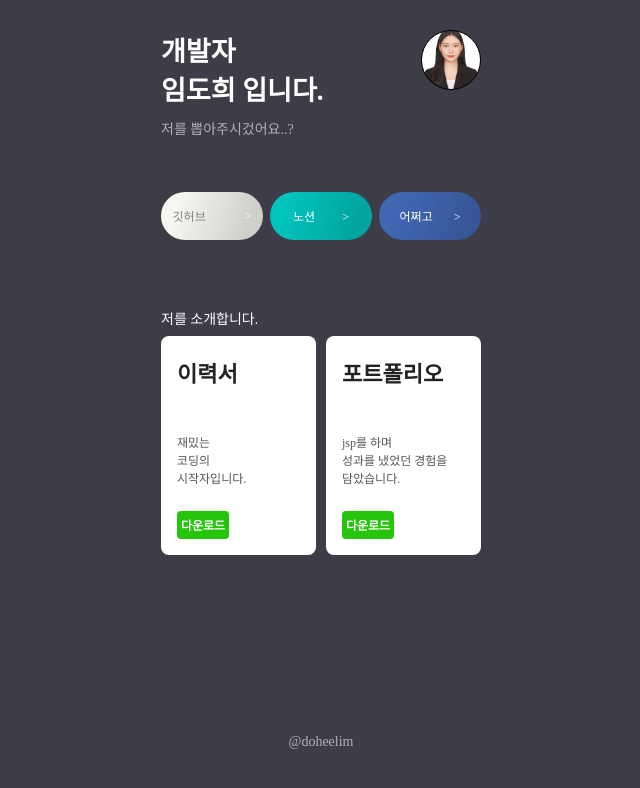
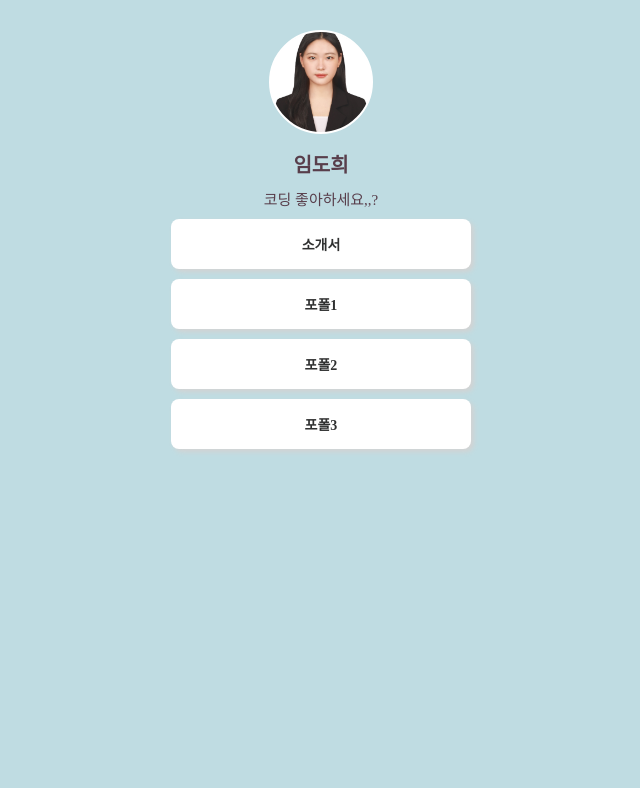
Before and after one commit to doheelim/mypage, a plain HTML site: page index.html in a window 1280 px wide. Shown: the whole page, without its empty margins (319-959 px from the left). Drawn offline with Linux system fonts and the light colour scheme; a web font is replaced by a local one.

Commit message:
Update index.html

```diff
--- a/index.html
+++ b/index.html
@@ -1,165 +1,94 @@
 <!DOCTYPE html>
 <html>
     <head>
-    <meta charset="UTF-8">
-    <meta http-equiv="X-UA-Compatible" content="IE=edge">
-    <meta name="viewport" content="width=device-width, initial-scale=1.0">
-    <meta property="og:title" content="임도희">
-    <meta property="og:description" content="풀스택 임도희입니다.">
-    <meta property="og:image" content="https://s3.ap-northeast-2.amazonaws.com/materials.spartacodingclub.kr/free_myprofile/%EB%A5%B4%ED%83%84+%EC%98%A4%EB%A6%AC%EC%A7%80%EB%84%90/%EB%A5%B4%ED%83%84%EC%98%A4%EB%A6%AC%EC%A7%80%EB%84%90%ED%94%84%EB%A1%9C%ED%95%84.png">
-    <title>임도희</title>
+
+        <meta charset="UTF-8" />
+        <meta http-equiv="X-UA-Compatible" content="IE=edge" />
+        <meta name="viewport" content="width=device-width, initial-scale=1.0" />
+        <meta property="og:title" content="임도희 - 프로필 링크" />
+        <meta property="og:description" content="제가 궁금하시나여 그럼 클릭 기기" />
+        <meta property="og:image" content='증명사진.jpg' />
+        <title>임도희 - 프로필 링크</title>
         <style>
             @import url('https://cdn.jsdelivr.net/gh/orioncactus/pretendard/dist/web/static/pretendard.css');
         * {
             font-family: "Pretendard",serif;
         }
-        body {
-            background-color:#3C3D47;
+           body{
+            background-color: rgb(191, 220, 226);
            }
-        .pro {
-            display: flex;
-            flex-direction: row;
-            align-items: flex-start;
-            margin-bottom: 40px;
-        }
-        .profile {
-            width: 58px;
-            height: 58px;
+           .profile{
+            width : 100px;
+            height: 100px;
+
+            background-color: rgba(16, 17, 17, 0.87);
             border-radius: 100%;
-            border: 1px solid black;
+
+            border: 2px solid white;
             background-image: url('증명사진.jpg');
             background-position: center;
             background-size: cover;
            }
-        .headcopy {
-            display: flex;
-            flex-direction: column;
-            align-items: flex-start;
-            width: 260px;
+           .main{
+            color: rgb(88, 62, 75);
+            font-size: 20px;
+
+            margin-top: 15px;
+            margin-bottom: 10px;
            }
-        .main {
-            color : #FFFFFF;
-            font-size: 27px;
-            size : 20px;
-            font-weight: 800;
-            margin: 0%;
+           .sub{
+            color: rgb(88, 62, 75);
+            font-size: 15px;
+
+            margin-top: 0px;
+            margin-bottom: 10px;
+
+
            }
-        .sub {
-            color : #B1B1B5;
-            font-size: 14px;
-            font-weight: 400;
-            size : 14px;
-            margin-top: 10px;
-        }
-        .minis {
-            display: flex;
-            flex-direction: row;
-            justify-content: center;
-            align-items: center;
-            padding: 0px;
-            gap: 7px;
-            margin-bottom: 68px;
-        }
-        .minis > a {
-            width: 102px;
-            height: 48px;
-            border-radius: 32px;
-            text-decoration: none;
-            display: flex;
-            justify-content: center;
-            align-items: center;
-            font-size: 12px;
-            white-space:pre-wrap;
-        }
-        .notion {
-            background: linear-gradient(287.96deg, rgba(0, 0, 0, 0.16) 15.1%, rgba(0, 0, 0, 0) 83.32%), #F7F6F3;
-            color:#84827D;
-        }
-        .brunch {
-            background: linear-gradient(287.96deg, rgba(0, 0, 0, 0.16) 15.1%, rgba(0, 0, 0, 0) 83.32%), #02C3BD;
-            color:#FFFFFF;
-        }
-        .facebook {
-            background: linear-gradient(287.96deg, rgba(0, 0, 0, 0.16) 15.1%, rgba(0, 0, 0, 0) 83.32%), #4167B3;
-            color:#FFFFFF;
-        }
-        .wrap {
-            width: 320px;
+           .wrap{
+            width: 300px;
             margin: 30px auto 0px auto;
+
             display: flex;
             flex-direction: column;
             justify-content: center;
             align-items: center;
            }
-        .bigs {
+
+           .wrap > a{
+            width: 300px;
+            height: 50px;
+            background-color: white;
+            border-radius: 8px;
+
+            margin-bottom: 10px;
+            font-size: 14px;
+            font-weight: bold;
+            color: rgba(16, 17, 17, 0.87);
+;
+
             display: flex;
-            flex-direction: row;
+            flex-direction: column;
             justify-content: center;
             align-items: center;
-            padding: 0px;
-            gap: 10px;
+
+            text-decoration: none;
+            box-shadow: 3px 3px 5px 0px lightgray;
            }
-        .bigs > a {
-            width: 123px;
-            background-color: white;
-            margin-bottom: 16px;
-            display: flex;
-            flex-direction: column;
-            align-items: flex-start;
-            text-decoration: none;
-            padding: 20px 16px 16px 16px;
-            border-radius: 8px;
-        }
-        .name {
-            font-size: 22px;
-            font-weight: 700;
-            color: #222222;
-            margin-bottom: 45px;
-        }
-        .desc {
-            font-size: 12px;
-            font-weight: 500;
-            color: #555555;
-            margin-bottom: 24px;
-        }
-        .btn {
-            font-size: 12px;
-            font-weight: 700;
-            color: #ffffff;
-            background-color: #26C50C;
-            border-radius: 4px;
-            padding: 5px 4px 5px 4px;
+           .wrap > a:hover{
+            background-color: #f2f2f2;
            }
         </style>
     </head>
-</html>
     <body>
         <div class="wrap">
-        <div class="pro">
-            <div class="headcopy">
-                <h1 class="main">개발자<br>임도희 입니다.</h1>
-                <p class="sub">저를 뽑아주시겄어요..?</p>
-            </div>
             <div class="profile"></div>
-        </div>
-        <div class="minis">
-            <a class="notion" target="_blank" href="https://spartacodingclub.kr/">깃허브             <span style="color:#FFFFFF">></span></a>
-            <a class="brunch" target="_blank" href="https://spartacodingclub.kr/">노션         ></a>
-            <a class="facebook" target="_blank" href="https://spartacodingclub.kr/">어쩌고       ></a>
-        </div>
-        <div style="color:#FFFFFF;width: 320px;font-size: 14px;margin-bottom: 8px;">저를 소개합니다.</div>
-        <div class="bigs">
-            <a target="_blank" href="https://drive.google.com/file/d/1vKXXHboiF39D8OdandIZRlAVe4ggnONb/view">
-                <div class="name">이력서</div>
-                <div class="desc">재밌는<br>코딩의<br>시작자입니다.</div>
-                <div class="btn">다운로드</div>
-            </a>
-            <a target="_blank" href="https://drive.google.com/file/d/1vKXXHboiF39D8OdandIZRlAVe4ggnONb/view">
-                <div class="name">포트폴리오</div>
-                <div class="desc">jsp를 하며<br>성과를 냈었던 경험을<br>담았습니다.</div>
-                <div class="btn">다운로드</div>
-            </a>
-        </div>
-        <div style="color:#B1B1B5;font-size: 14px;background-position: center;background-size: cover;position: absolute;bottom: 50px;">@doheelim</div>
+            <h1 class="main">임도희</h1>
+            <p class="sub">코딩 좋아하세요,,?</p>
+            <a target="_blank" href="#">소개서</a>
+            <a target="_blank" href="#">포폴1</a>
+            <a target="_blank" href="#">포폴2</a>
+            <a target="_blank" href="#">포폴3</a>
         </div>
     </body>
+</html>
```
Lines whose indentation alone changed are shown as unchanged.
